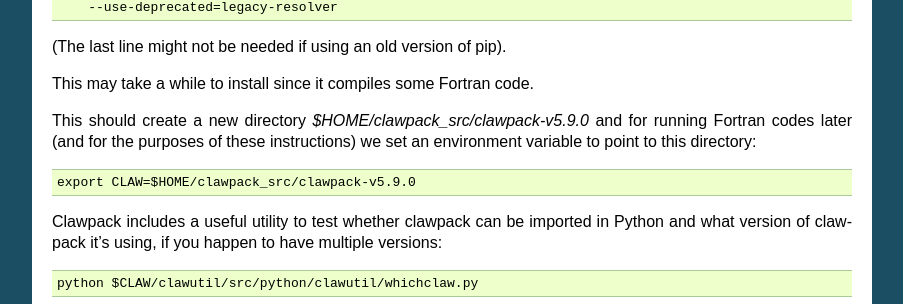
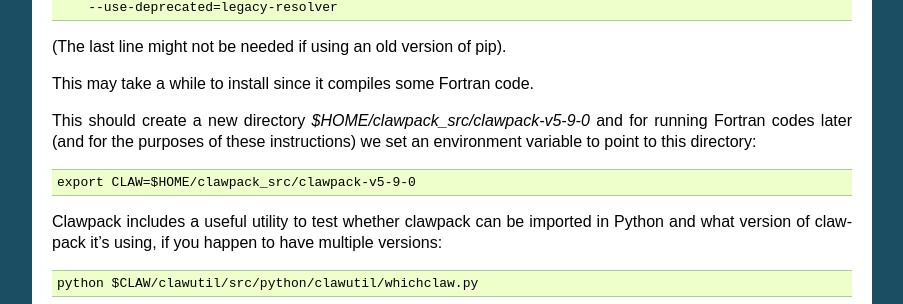
Before and after one commit to rjleveque/amath574w2023, a Sphinx documentation site: the page built from sphinx/clawpack.rst, in a window 1280 px wide. Shown: the part 731-1035 px from the top of the page, without its empty margins (198-1101 px from the left). Built offline with Sphinx 7.4.7, drawn with Linux system fonts in a browser that asks for light colours.

```diff
--- a/sphinx/clawpack.rst
+++ b/sphinx/clawpack.rst
@@ -29,11 +29,11 @@ open a terminal and give this command::
 
 This may take a while to install since it compiles some Fortran code.
 
-This should create a new directory `$HOME/clawpack_src/clawpack-v5.9.0` and
+This should create a new directory `$HOME/clawpack_src/clawpack-v5-9-0` and
 for running Fortran codes later (and for the purposes of these instructions)
 we set an environment variable to point to this directory::
 
-    export CLAW=$HOME/clawpack_src/clawpack-v5.9.0
+    export CLAW=$HOME/clawpack_src/clawpack-v5-9-0
 
 Clawpack includes a useful utility to test whether clawpack can be imported
 in Python and what version of clawpack it's using, if you happen to have
--- a/sphinx/outline.rst
+++ b/sphinx/outline.rst
@@ -46,8 +46,6 @@ Schedule (tentative)
 
   - High resolution methods, TVD, limiters
   - Chapter 6 of [FVMHP]_.
-  - Multi-dimensional hyperbolic problems
-  - Chapters 18-20 of [FVMHP]_.
 
 - **Week 5:**
 
```
Also changed, not shown: 1 other file.
